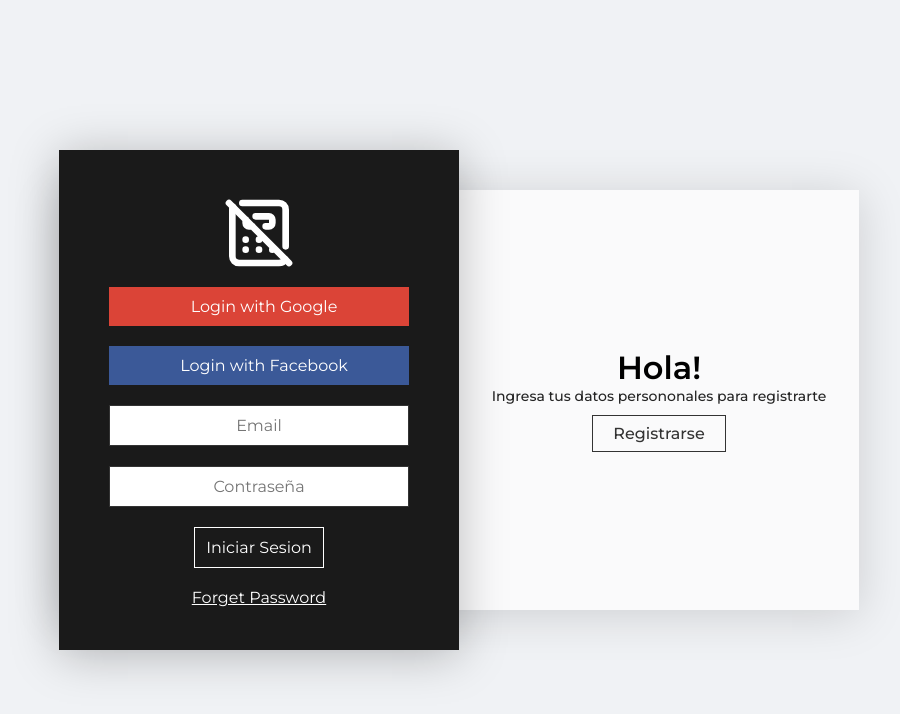
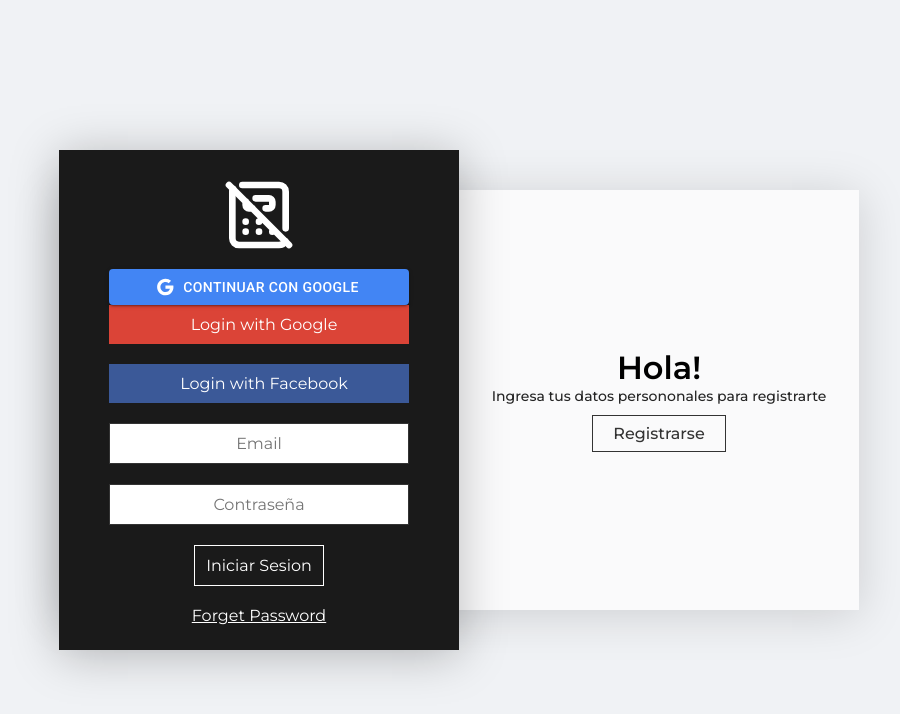
Before and after one commit to SrOscuroBlck/UniCalc, a React (Create React App) app: page /login in a window 1280 px wide. Shown: the top 714 px of the page, without its empty margins (181-1081 px from the left). Built offline with nearby package versions, Linux system fonts and the light colour scheme; no server answers.

Commit message:
Kinda added the google login

```diff
--- a/src/components/LogInContainer/LoginContainer.js
+++ b/src/components/LogInContainer/LoginContainer.js
@@ -4,10 +4,14 @@ import { useNavigate } from "react-router-dom";
 
 import uniCalcLogo from "assets/images/logo-ct.svg";
 
+import { Button } from "@mui/material";
+
+import GoogleIcon from "@mui/icons-material/Google";
+
 import "./LoginStyle.css";
 
 function LoginContainer() {
-  const { signUp, login } = useAuth();
+  const { signUp, login, loginWithGoogle } = useAuth();
   const navigate = useNavigate();
   // Regex for email and password.
   const EMAIL_REGEX = /^[A-Z0-9._%+-]+@[A-Z0-9.-]+\.[A-Z]{2,}$/i;
@@ -146,6 +150,19 @@ function LoginContainer() {
     setPassword("");
   };
 
+  const handleGoogleLogin = async () => {
+    try {
+      await loginWithGoogle();
+    } catch (error) {
+      setFireBaseError(errorFireBase(error.code));
+      setFireBaseNotification(true);
+      setTimeout(() => {
+        setFireBaseNotification(false);
+      }, 5000);
+      return;
+    }
+  };
+
   return (
     <>
       {fireBaseNotification && (
@@ -221,6 +238,19 @@ function LoginContainer() {
             <div className="form signinForm">
               <img src={uniCalcLogo} alt="" width={80} height={80} />
               <form>
+                <Button
+                  type="submit"
+                  variant="contained"
+                  fullWidth
+                  onClick={handleGoogleLogin}
+                  style={{
+                    backgroundColor: "#4285f4",
+                    color: "#fff",
+                  }}
+                  startIcon={<GoogleIcon />}
+                >
+                  Continuar con Google
+                </Button>
                 <a href="https://www.google.com/" className="google">
                   <i className="fab fa-google-plus-g" />
                   Login with Google
--- a/src/context/AuthContext.js
+++ b/src/context/AuthContext.js
@@ -5,6 +5,8 @@ import {
   signInWithEmailAndPassword,
   onAuthStateChanged,
   signOut,
+  signInWithPopup,
+  GoogleAuthProvider,
 } from "firebase/auth";
 
 import { auth, createUserDocs } from "../firebase/config";
@@ -42,12 +44,20 @@ export function AuthProvider({ children }) {
     return () => unsubscribe();
   }, []);
 
+  const loginWithGoogle = () => {
+    const provider = new GoogleAuthProvider();
+    signInWithPopup(auth, provider);
+  };
+
+
+
   const authContextValue = useMemo(
     () => ({
       signUp,
       login,
       user: currentUser,
       logout,
+      loginWithGoogle,
       loading,
     }),
     [currentUser, loading]
```
